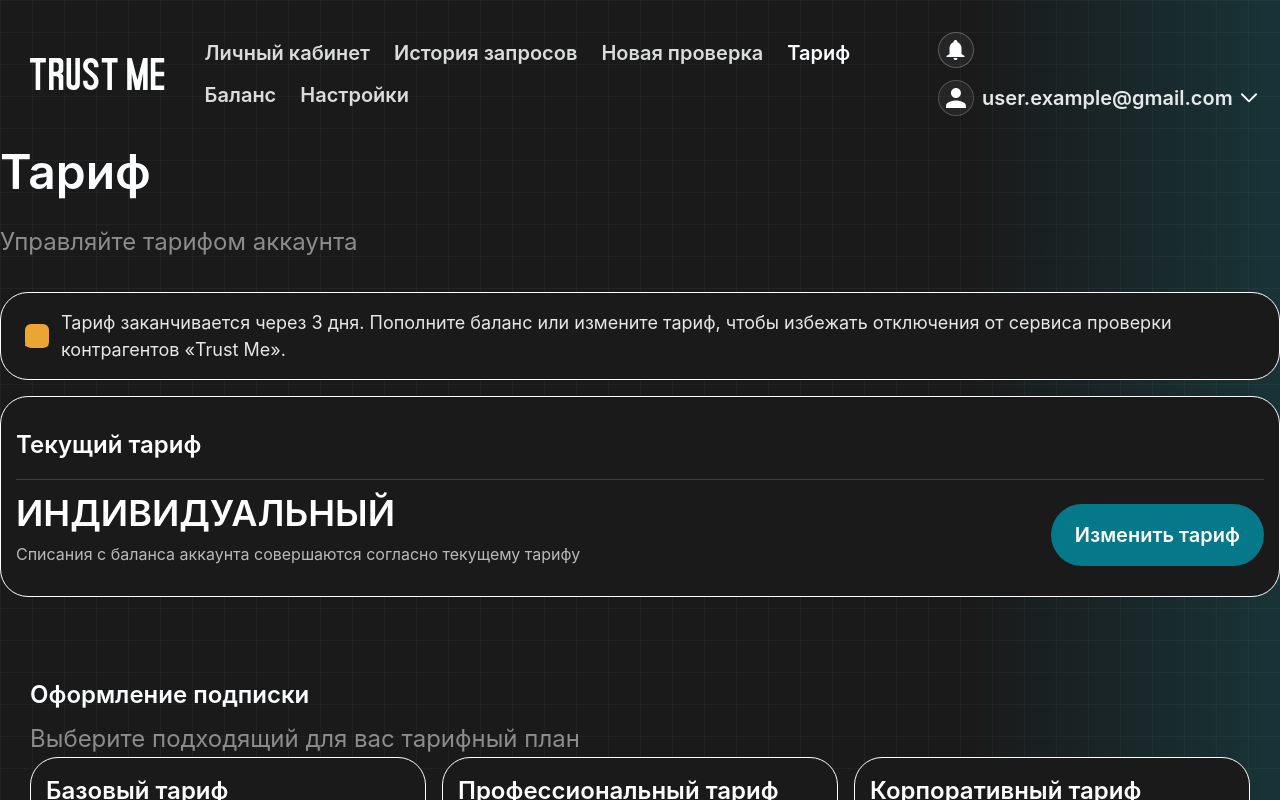
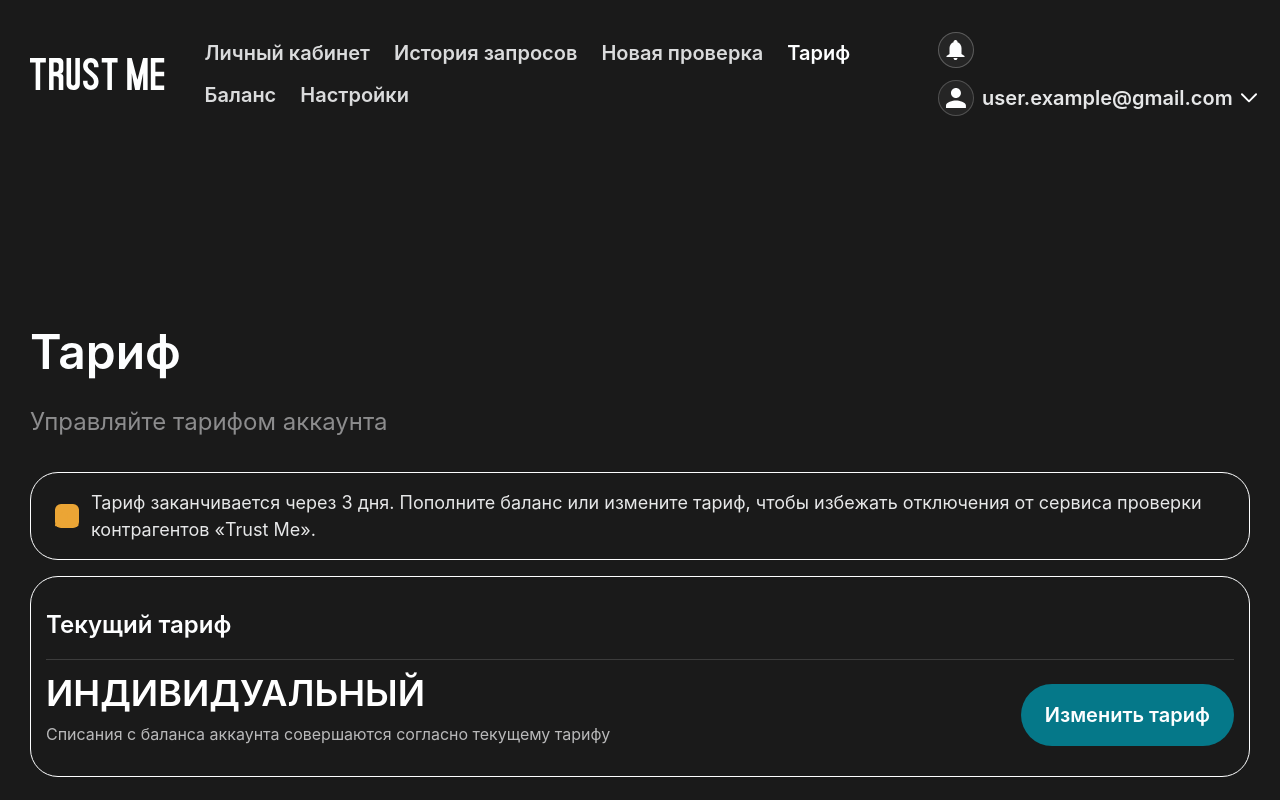
Before and after one commit to Cherkoff-web-sites/trustme, a React (Vite) app: page /tariff in a window 1280 px wide. Shown: the top 800 px of the page. Built offline with nearby package versions, Linux system fonts and the light colour scheme.

Commit message:
new container logic

```diff
--- a/src/components/layout/PageLayout.tsx
+++ b/src/components/layout/PageLayout.tsx
@@ -1,13 +1,11 @@
-import { uiTokens } from '../ui';
+import { uiTokens, designTokens } from '../ui';
 import { Footer } from './Footer/Footer';
 import { Header } from './Header/Header';
 
 function BackgroundDecor() {
   return (
     <>
-      <div className="pointer-events-none absolute inset-0 bg-[linear-gradient(rgba(255,255,255,0.035)_1px,transparent_1px),linear-gradient(90deg,rgba(255,255,255,0.035)_1px,transparent_1px)] bg-[size:32px_32px]" />
-      <div className="pointer-events-none absolute inset-x-[8%] bottom-[-20%] h-[55%] rounded-full bg-[#057889]/45 blur-[120px]" />
-      <div className="pointer-events-none absolute inset-y-0 right-0 w-[32%] bg-[linear-gradient(270deg,rgba(14,184,210,0.16),transparent_75%)]" />
+      <div />
     </>
   );
 }
@@ -18,7 +16,15 @@
       <BackgroundDecor />
       <div className="relative z-10 flex min-h-screen flex-col">
         <Header />
-        {children}
+        <main
+          className={[
+            'relative',
+            uiTokens.container,
+            designTokens.spacing.padding.pageMain,
+          ].join(' ')}
+        >
+          {children}
+        </main>
         <Footer />
       </div>
     </div>
--- a/src/components/ui/design-tokens.ts
+++ b/src/components/ui/design-tokens.ts
@@ -3,7 +3,7 @@
 
 export const uiTokens = {
   /** Контейнер страницы. */
-  container: 'mx-auto w-full max-w-[1600px] px-[15px] lg:px-[30px]',
+  container: 'mx-auto w-full max-w-[1660px] px-[15px] lg:px-[30px]',
 
   /** Фон страницы. */
   page: combineStyles('relative min-h-screen overflow-hidden', designTokens.colors.background.page),
--- a/src/pages/BalancePage/BalancePage.tsx
+++ b/src/pages/BalancePage/BalancePage.tsx
@@ -160,7 +160,6 @@
 
   return (
     <PageLayout>
-      <main className="pb-10 sm:pb-14">
       <PageStructure
         title="Баланс"
         description="Управляйте балансом аккаунта и отслеживайте историю финансовых операций"
@@ -238,7 +237,6 @@
         onContinue={handleTopUpContinue}
         onClose={handleCloseTopUp}
       />
-      </main>
     </PageLayout>
   );
 }
--- a/src/pages/DashboardPage/DashboardPage.tsx
+++ b/src/pages/DashboardPage/DashboardPage.tsx
@@ -5,7 +5,7 @@
 import { BalanceTopUpModal, type TopUpStep } from '../../components/features/BalanceTopUpModal';
 import { CurrentTariffInfoModal } from '../../components/features/CurrentTariffInfoModal';
 import { HistoryReportModal } from '../../components/features/history';
-import { AlertBanner, Button, Card, Input, OptionIndicator, uiTokens, designTokens } from '../../components/ui';
+import { AlertBanner, Button, Card, Input, OptionIndicator, designTokens } from '../../components/ui';
 import { combineStyles } from '../../lib/combineStyles';
 import { TelegramCircleIcon } from '../../shared/icons';
 import { type HistoryItem } from '../../shared/ReportContent';
@@ -60,8 +60,6 @@
 
   return (
     <PageLayout>
-      <main className="pt-8 pb-10 sm:pb-14">
-        <div className={uiTokens.container}>
       <AlertBanner className="mb-4">
         <p className="m-0">
           Тариф заканчивается через 3 дня. Пополните баланс или измените тариф, чтобы избежать отключения от сервиса
@@ -262,7 +260,6 @@
           </Card>
         }
       />
-        </div>
       <CurrentTariffInfoModal open={showCurrentTariffModal} onClose={() => setShowCurrentTariffModal(false)} />
       <BalanceTopUpModal
         open={showTopUpModal}
@@ -274,7 +271,6 @@
         onClose={handleCloseTopUp}
       />
       <HistoryReportModal item={openedReportItem} onClose={() => setOpenedReportItem(null)} />
-      </main>
     </PageLayout>
   );
 }
--- a/src/pages/HistoryPage/HistoryPage.tsx
+++ b/src/pages/HistoryPage/HistoryPage.tsx
@@ -210,7 +210,6 @@
 
   return (
     <PageLayout>
-      <main className="pb-10 sm:pb-14">
       <PageStructure
         title="История запросов"
         description="Все выполненные проверки из Telegram-бота и веб-сервиса «Trust Me»"
@@ -248,7 +247,6 @@
 
         <HistoryReportModal item={openedReportItem} onClose={() => setOpenedReportItem(null)} />
       </PageStructure>
-      </main>
     </PageLayout>
   );
 }
--- a/src/pages/LandingPage/LandingPage.tsx
+++ b/src/pages/LandingPage/LandingPage.tsx
@@ -1,7 +1,7 @@
 import { useState } from 'react';
 import { PageLayout } from '../../components/layout/PageLayout';
 import { AuthModal } from '../../components/features/AuthModal';
-import { Button, uiTokens } from '../../components/ui';
+import { Button } from '../../components/ui';
 
 export function LandingPage() {
   const [showAuthModal, setShowAuthModal] = useState(false);
@@ -11,14 +11,12 @@
 
   return (
     <PageLayout>
-      <main className={uiTokens.container}>
       {/* Центральная кнопка Войти */}
       <section className="flex min-h-[50vh] flex-col items-center justify-center pb-10 pt-10 sm:pb-14 sm:pt-14">
         <Button className="min-w-[200px]" onClick={openAuthModal}>
           Войти
         </Button>
       </section>
-      </main>
       <AuthModal open={showAuthModal} onClose={closeAuthModal} />
     </PageLayout>
   );
--- a/src/pages/NewCheckPage/NewCheckPage.tsx
+++ b/src/pages/NewCheckPage/NewCheckPage.tsx
@@ -63,7 +63,6 @@
 
   return (
     <PageLayout>
-      <main className="pb-10 sm:pb-14">
       <PageStructure
         title="Новая проверка"
         description="Проверка осуществляется в рамках текущего тарифа. Стоимость проверки будет списана с вашего баланса"
@@ -185,7 +184,6 @@
       ) : null}
 
       <SupportSection />
-      </main>
     </PageLayout>
   );
 }
--- a/src/pages/SettingsPage/SettingsPage.tsx
+++ b/src/pages/SettingsPage/SettingsPage.tsx
@@ -39,7 +39,6 @@
 
   return (
     <PageLayout>
-      <main className="pb-10 sm:pb-14">
       <PageStructure title="Настройки аккаунта" description="Управляйте настройками аккаунта">
         <Grid preset="settings" className={uiTokens.container}>
           <Card className="h-fit p-3" variant="settings" as="aside">
@@ -80,7 +79,6 @@
           </div>
         </Grid>
       </PageStructure>
-      </main>
     </PageLayout>
   );
 }
--- a/src/pages/TariffPage/TariffPage.tsx
+++ b/src/pages/TariffPage/TariffPage.tsx
@@ -55,7 +55,6 @@
 
   return (
     <PageLayout>
-      <main className="pb-10 sm:pb-14">
       <PageStructure title="Тариф" description="Управляйте тарифом аккаунта">
         <AlertBanner className="mb-4">
           <p className="m-0">
@@ -160,7 +159,7 @@
 
             <div className="mt-8">
               <p className="mb-4 text-[22px] font-semibold text-white sm:text-[30px]">Итоговая сумма тарифа:</p>
-                <div className="text-[34px] font-semibold text-white sm:text-[52px]">4900 ₽</div>
+              <div className="text-[34px] font-semibold text白 sm:text-[52px]">4900 ₽</div>
             </div>
 
             <Button className="mt-8 w-full">
@@ -171,7 +170,6 @@
       </section>
 
       <SupportSection />
-      </main>
     </PageLayout>
   );
 }
--- a/src/styles/design-tokens.ts
+++ b/src/styles/design-tokens.ts
@@ -98,6 +98,8 @@
   cardVertical: string;
   /** Горизонтальные паддинги информативных карточек. */
   cardHorizontal: string;
+  /** Вертикальные паддинги основного контента страницы (main). */
+  pageMain: string;
 }
 
 export interface SpacingMarginTokens {
@@ -226,6 +228,7 @@
       button: 'px-[20px] py-[20px] lg:px-[60px]', // кнопки: 20px, PC: 60px по горизонтали
       cardVertical: 'py-[30px]', // плитки: 30px top/bottom
       cardHorizontal: 'px-[30px] lg:px-[15px]', // плитки: 30px / 15px left/right (mobile / desktop)
+      pageMain: 'pt-[80px] pb-[80px] lg:pt-[180px] lg:pb-[240px]', // вертикальные отступы основного контента
     },
     margin: {
       horizontal: 'mx-[32px]', // 32px — расстояние между плитками по горизонтали (при inline‑использовании)
```
Lines whose indentation alone changed are shown as unchanged.
